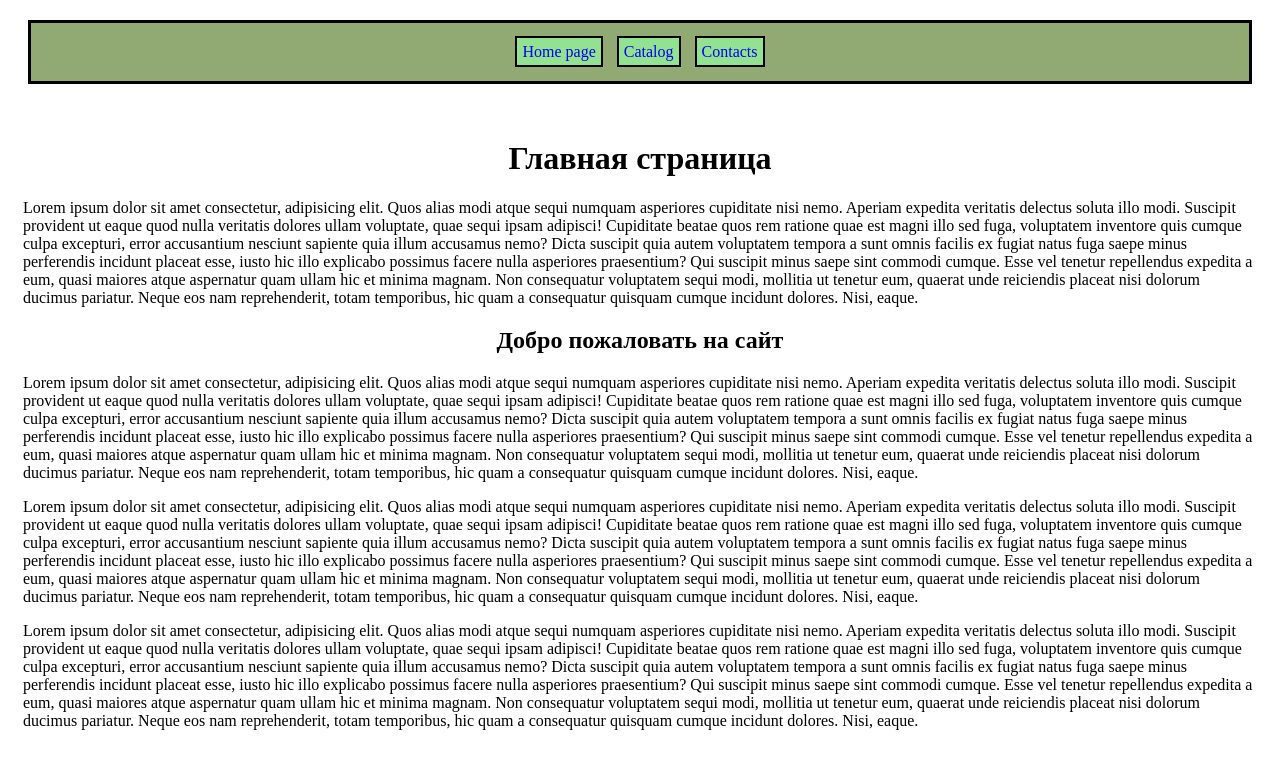
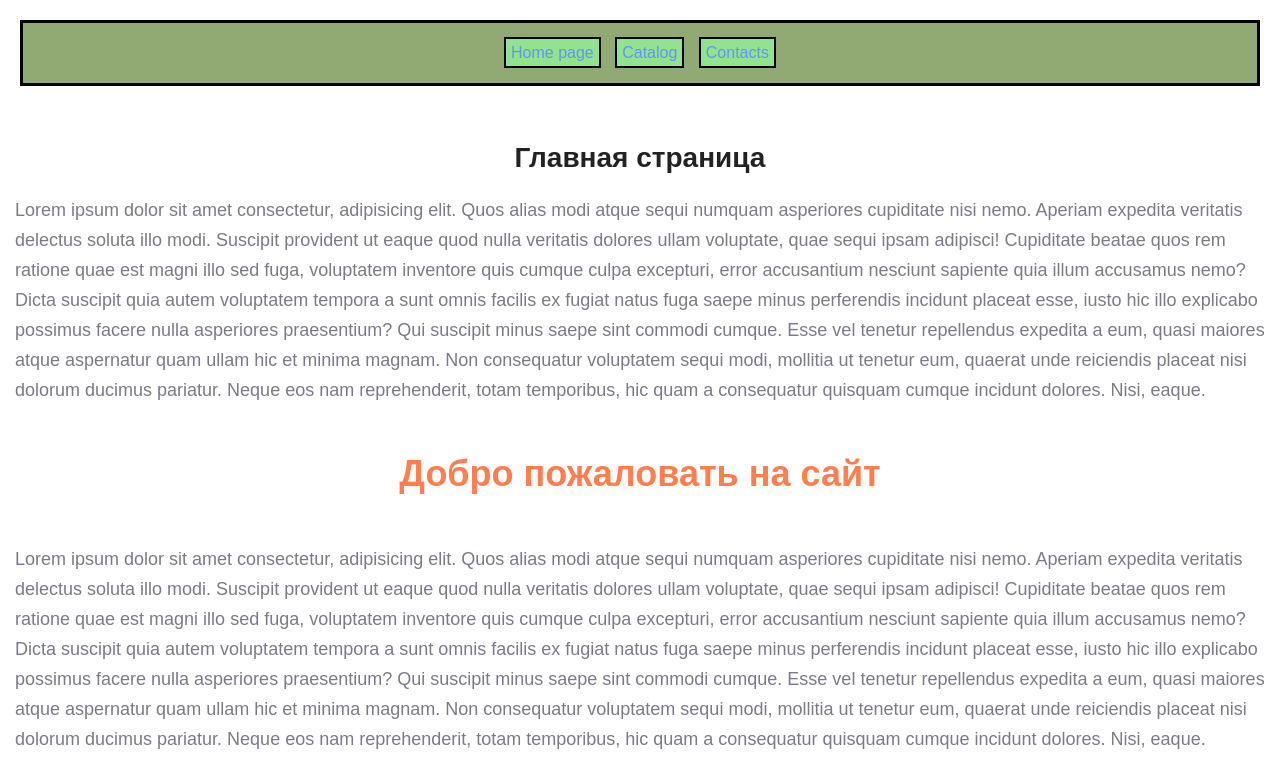
Before and after one commit to AlexanderTsaricov/htmlHomework_1, a plain HTML site: page index.html in a window 1280 px wide. Shown: the top 769 px of the page. Drawn offline with Linux system fonts and the light colour scheme.

Commit message:
homework 2 complite

```diff
--- a/index.html
+++ b/index.html
@@ -13,12 +13,12 @@
         <a class="menu_link" href="contacts.html">Contacts</a>
     </div>
     <div class="content">
-        <h1>Главная страница</h1>
-        <p>Lorem ipsum dolor sit amet consectetur, adipisicing elit. Quos alias modi atque sequi numquam asperiores cupiditate nisi nemo. Aperiam expedita veritatis delectus soluta illo modi. Suscipit provident ut eaque quod nulla veritatis dolores ullam voluptate, quae sequi ipsam adipisci! Cupiditate beatae quos rem ratione quae est magni illo sed fuga, voluptatem inventore quis cumque culpa excepturi, error accusantium nesciunt sapiente quia illum accusamus nemo? Dicta suscipit quia autem voluptatem tempora a sunt omnis facilis ex fugiat natus fuga saepe minus perferendis incidunt placeat esse, iusto hic illo explicabo possimus facere nulla asperiores praesentium? Qui suscipit minus saepe sint commodi cumque. Esse vel tenetur repellendus expedita a eum, quasi maiores atque aspernatur quam ullam hic et minima magnam. Non consequatur voluptatem sequi modi, mollitia ut tenetur eum, quaerat unde reiciendis placeat nisi dolorum ducimus pariatur. Neque eos nam reprehenderit, totam temporibus, hic quam a consequatur quisquam cumque incidunt dolores. Nisi, eaque.</p>
-        <h2>Добро пожаловать на сайт</h2>
-        <p>Lorem ipsum dolor sit amet consectetur, adipisicing elit. Quos alias modi atque sequi numquam asperiores cupiditate nisi nemo. Aperiam expedita veritatis delectus soluta illo modi. Suscipit provident ut eaque quod nulla veritatis dolores ullam voluptate, quae sequi ipsam adipisci! Cupiditate beatae quos rem ratione quae est magni illo sed fuga, voluptatem inventore quis cumque culpa excepturi, error accusantium nesciunt sapiente quia illum accusamus nemo? Dicta suscipit quia autem voluptatem tempora a sunt omnis facilis ex fugiat natus fuga saepe minus perferendis incidunt placeat esse, iusto hic illo explicabo possimus facere nulla asperiores praesentium? Qui suscipit minus saepe sint commodi cumque. Esse vel tenetur repellendus expedita a eum, quasi maiores atque aspernatur quam ullam hic et minima magnam. Non consequatur voluptatem sequi modi, mollitia ut tenetur eum, quaerat unde reiciendis placeat nisi dolorum ducimus pariatur. Neque eos nam reprehenderit, totam temporibus, hic quam a consequatur quisquam cumque incidunt dolores. Nisi, eaque.</p>
-        <p>Lorem ipsum dolor sit amet consectetur, adipisicing elit. Quos alias modi atque sequi numquam asperiores cupiditate nisi nemo. Aperiam expedita veritatis delectus soluta illo modi. Suscipit provident ut eaque quod nulla veritatis dolores ullam voluptate, quae sequi ipsam adipisci! Cupiditate beatae quos rem ratione quae est magni illo sed fuga, voluptatem inventore quis cumque culpa excepturi, error accusantium nesciunt sapiente quia illum accusamus nemo? Dicta suscipit quia autem voluptatem tempora a sunt omnis facilis ex fugiat natus fuga saepe minus perferendis incidunt placeat esse, iusto hic illo explicabo possimus facere nulla asperiores praesentium? Qui suscipit minus saepe sint commodi cumque. Esse vel tenetur repellendus expedita a eum, quasi maiores atque aspernatur quam ullam hic et minima magnam. Non consequatur voluptatem sequi modi, mollitia ut tenetur eum, quaerat unde reiciendis placeat nisi dolorum ducimus pariatur. Neque eos nam reprehenderit, totam temporibus, hic quam a consequatur quisquam cumque incidunt dolores. Nisi, eaque.</p>
-        <p>Lorem ipsum dolor sit amet consectetur, adipisicing elit. Quos alias modi atque sequi numquam asperiores cupiditate nisi nemo. Aperiam expedita veritatis delectus soluta illo modi. Suscipit provident ut eaque quod nulla veritatis dolores ullam voluptate, quae sequi ipsam adipisci! Cupiditate beatae quos rem ratione quae est magni illo sed fuga, voluptatem inventore quis cumque culpa excepturi, error accusantium nesciunt sapiente quia illum accusamus nemo? Dicta suscipit quia autem voluptatem tempora a sunt omnis facilis ex fugiat natus fuga saepe minus perferendis incidunt placeat esse, iusto hic illo explicabo possimus facere nulla asperiores praesentium? Qui suscipit minus saepe sint commodi cumque. Esse vel tenetur repellendus expedita a eum, quasi maiores atque aspernatur quam ullam hic et minima magnam. Non consequatur voluptatem sequi modi, mollitia ut tenetur eum, quaerat unde reiciendis placeat nisi dolorum ducimus pariatur. Neque eos nam reprehenderit, totam temporibus, hic quam a consequatur quisquam cumque incidunt dolores. Nisi, eaque.</p>
+        <h1 class="content_heading">Главная страница</h1>
+        <p class="content_pharagraph">Lorem ipsum dolor sit amet consectetur, adipisicing elit. Quos alias modi atque sequi numquam asperiores cupiditate nisi nemo. Aperiam expedita veritatis delectus soluta illo modi. Suscipit provident ut eaque quod nulla veritatis dolores ullam voluptate, quae sequi ipsam adipisci! Cupiditate beatae quos rem ratione quae est magni illo sed fuga, voluptatem inventore quis cumque culpa excepturi, error accusantium nesciunt sapiente quia illum accusamus nemo? Dicta suscipit quia autem voluptatem tempora a sunt omnis facilis ex fugiat natus fuga saepe minus perferendis incidunt placeat esse, iusto hic illo explicabo possimus facere nulla asperiores praesentium? Qui suscipit minus saepe sint commodi cumque. Esse vel tenetur repellendus expedita a eum, quasi maiores atque aspernatur quam ullam hic et minima magnam. Non consequatur voluptatem sequi modi, mollitia ut tenetur eum, quaerat unde reiciendis placeat nisi dolorum ducimus pariatur. Neque eos nam reprehenderit, totam temporibus, hic quam a consequatur quisquam cumque incidunt dolores. Nisi, eaque.</p>
+        <h2 class="content_liteHeading">Добро пожаловать на сайт</h2>
+        <p class="content_pharagraph">Lorem ipsum dolor sit amet consectetur, adipisicing elit. Quos alias modi atque sequi numquam asperiores cupiditate nisi nemo. Aperiam expedita veritatis delectus soluta illo modi. Suscipit provident ut eaque quod nulla veritatis dolores ullam voluptate, quae sequi ipsam adipisci! Cupiditate beatae quos rem ratione quae est magni illo sed fuga, voluptatem inventore quis cumque culpa excepturi, error accusantium nesciunt sapiente quia illum accusamus nemo? Dicta suscipit quia autem voluptatem tempora a sunt omnis facilis ex fugiat natus fuga saepe minus perferendis incidunt placeat esse, iusto hic illo explicabo possimus facere nulla asperiores praesentium? Qui suscipit minus saepe sint commodi cumque. Esse vel tenetur repellendus expedita a eum, quasi maiores atque aspernatur quam ullam hic et minima magnam. Non consequatur voluptatem sequi modi, mollitia ut tenetur eum, quaerat unde reiciendis placeat nisi dolorum ducimus pariatur. Neque eos nam reprehenderit, totam temporibus, hic quam a consequatur quisquam cumque incidunt dolores. Nisi, eaque.</p>
+        <p class="content_pharagraph">Lorem ipsum dolor sit amet consectetur, adipisicing elit. Quos alias modi atque sequi numquam asperiores cupiditate nisi nemo. Aperiam expedita veritatis delectus soluta illo modi. Suscipit provident ut eaque quod nulla veritatis dolores ullam voluptate, quae sequi ipsam adipisci! Cupiditate beatae quos rem ratione quae est magni illo sed fuga, voluptatem inventore quis cumque culpa excepturi, error accusantium nesciunt sapiente quia illum accusamus nemo? Dicta suscipit quia autem voluptatem tempora a sunt omnis facilis ex fugiat natus fuga saepe minus perferendis incidunt placeat esse, iusto hic illo explicabo possimus facere nulla asperiores praesentium? Qui suscipit minus saepe sint commodi cumque. Esse vel tenetur repellendus expedita a eum, quasi maiores atque aspernatur quam ullam hic et minima magnam. Non consequatur voluptatem sequi modi, mollitia ut tenetur eum, quaerat unde reiciendis placeat nisi dolorum ducimus pariatur. Neque eos nam reprehenderit, totam temporibus, hic quam a consequatur quisquam cumque incidunt dolores. Nisi, eaque.</p>
+        <p class="content_pharagraph">Lorem ipsum dolor sit amet consectetur, adipisicing elit. Quos alias modi atque sequi numquam asperiores cupiditate nisi nemo. Aperiam expedita veritatis delectus soluta illo modi. Suscipit provident ut eaque quod nulla veritatis dolores ullam voluptate, quae sequi ipsam adipisci! Cupiditate beatae quos rem ratione quae est magni illo sed fuga, voluptatem inventore quis cumque culpa excepturi, error accusantium nesciunt sapiente quia illum accusamus nemo? Dicta suscipit quia autem voluptatem tempora a sunt omnis facilis ex fugiat natus fuga saepe minus perferendis incidunt placeat esse, iusto hic illo explicabo possimus facere nulla asperiores praesentium? Qui suscipit minus saepe sint commodi cumque. Esse vel tenetur repellendus expedita a eum, quasi maiores atque aspernatur quam ullam hic et minima magnam. Non consequatur voluptatem sequi modi, mollitia ut tenetur eum, quaerat unde reiciendis placeat nisi dolorum ducimus pariatur. Neque eos nam reprehenderit, totam temporibus, hic quam a consequatur quisquam cumque incidunt dolores. Nisi, eaque.</p>
     </div>
 </div>
 </body>
--- a/style.css
+++ b/style.css
@@ -1,3 +1,8 @@
+body {
+    font-family: Arial, sans-serif;
+    margin: 0;
+}
+
 .menu {
     border: 3px solid black;
     background-color: rgb(145, 170, 116);
@@ -8,15 +13,21 @@
     .menu_link {
         border: 2px solid black;
         padding: 5px;
+        color: cornflowerblue;
         background-color: rgb(146, 226, 146);
+        font-size: 16px;
+        line-height: 20px;
         margin: 5px;
         text-decoration: none;
     }
     .menu_link:hover {
         border: 2px solid black;
         padding: 5px;
+        color: cornflowerblue;
         background-color: rgb(146, 226, 146);
         margin: 5px;
+        font-size: 16px;
+        line-height: 20px;
         text-decoration: none;
         color: #FFFAC0;
         background: #AB4A9C;
@@ -25,13 +36,32 @@
 
 .content {
     padding: 15px;
+
+    .content_heading {
+        text-align: center;
+        color: #222222;
+        font-size: 28px;
+        line-height: 36px;
+        font-weight: 700;
+    }
+
+    .content_pharagraph {
+        font-weight: 300;
+        font-size: 18px;
+        line-height: 30px;
+        color: #7D7987;
+    }
+
+    .content_liteHeading {
+        color: coral;
+        font-weight: 700;
+        font-size: 36px;
+        line-height: 80px;
+        text-align: center;
+    }
 }
-h1 {
-    text-align: center;
-}
-h2 {
-    text-align: center;
-}
+
+
 
 .cardBox {
     display: flex;
```
Also changed, not shown: catalog.html (+5 -5 lines).
